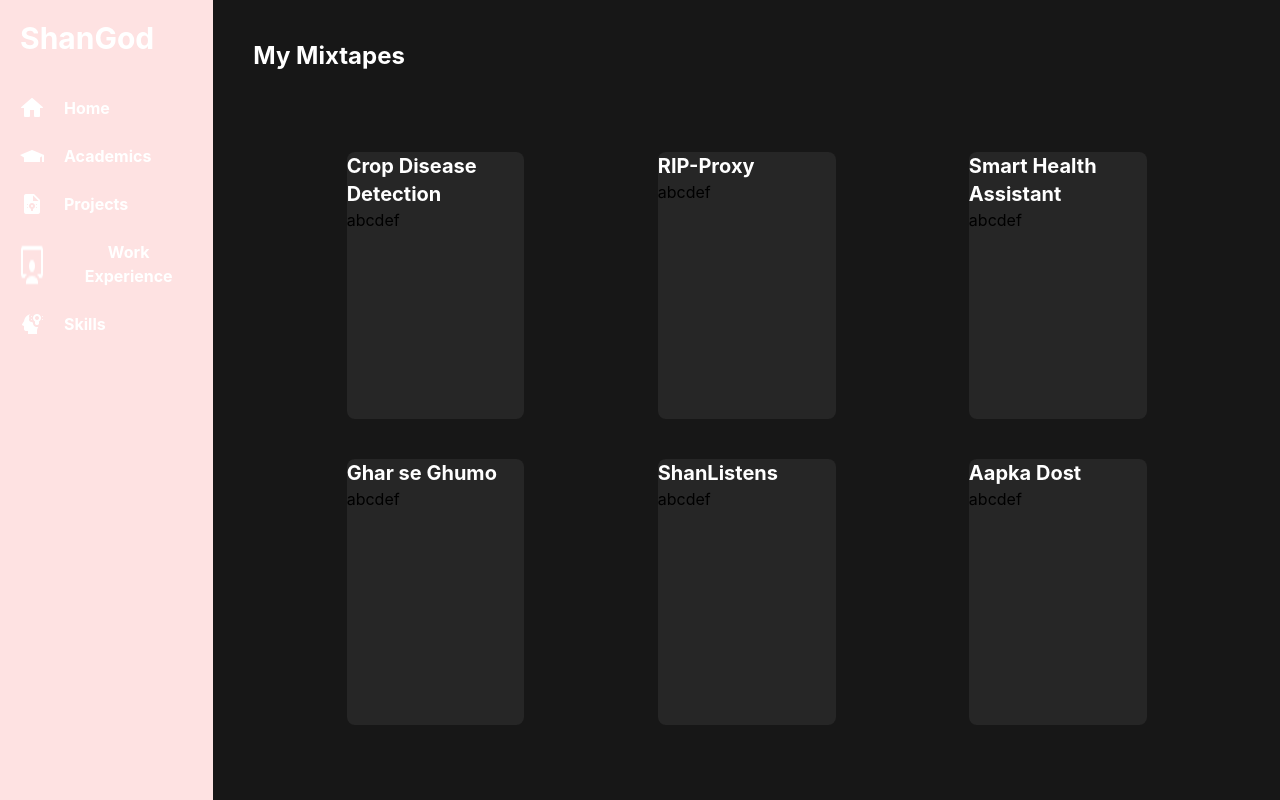
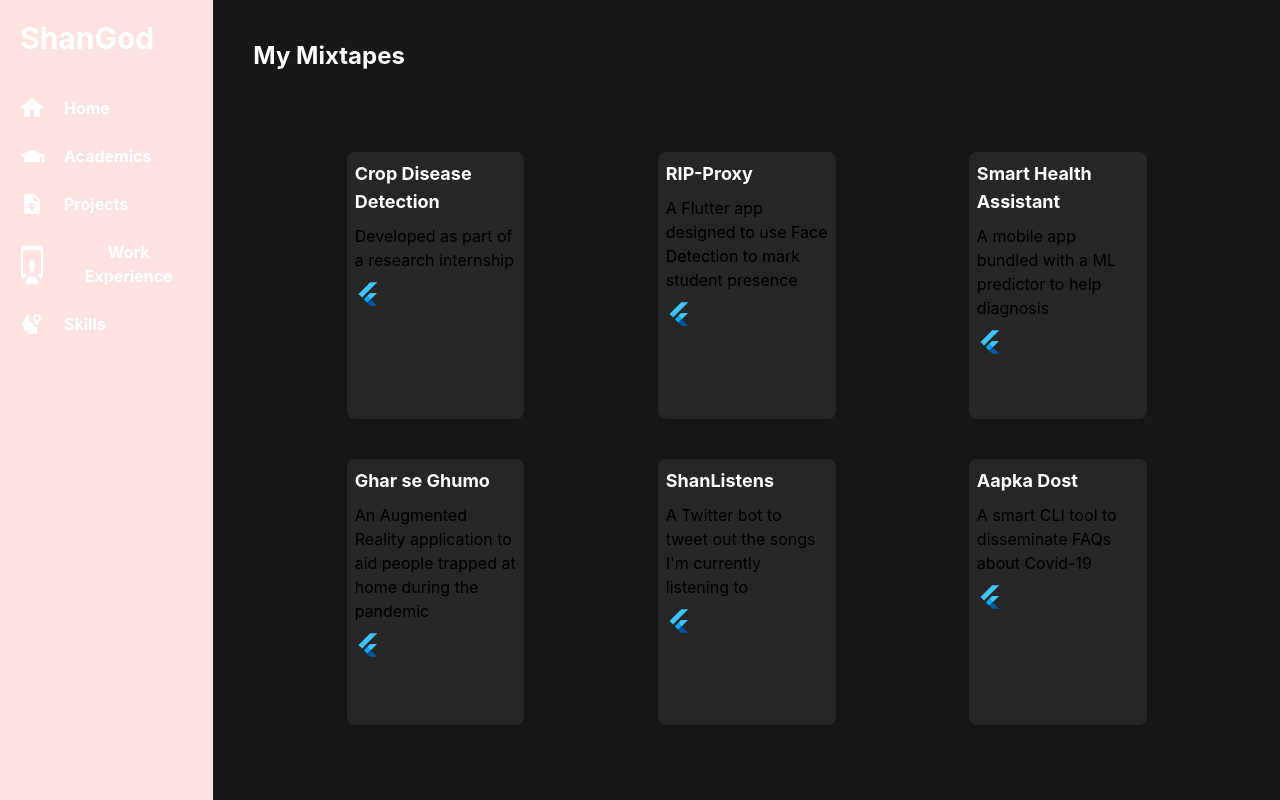
Before and after one commit to shantanugodbole/portfolio, a React (Create React App) app: page / in a window 1280 px wide. Both pictures are taken after a click on the button "Projects". Built offline with nearby package versions, Linux system fonts and the light colour scheme.

Commit message:
projects v2

```diff
--- a/src/components/ProjectTiles.jsx
+++ b/src/components/ProjectTiles.jsx
@@ -1,13 +1,18 @@
 import React from "react";
 
-function ProjectTiles(props){
+function ProjectTiles(props) {
     return (
         <div className="bg-neutral-800 rounded-lg hover:bg-neutral-700 w-1/6">
-            <div className="font-bold text-xl text-white">
-                {props.name}
-            </div>
-            <div>
-                abcdef
+            <div className="py-2 px-2">
+                <div className="font-bold text-lg text-white">
+                    {props.name}
+                </div>
+                <div className="py-2">
+                    {props.description}
+                </div>
+                <div className="">
+                    <img src="flutter.png" alt="icon" className="h-7 w-7"></img>
+                </div>
             </div>
         </div>
     );
--- a/src/components/content/Projects.jsx
+++ b/src/components/content/Projects.jsx
@@ -8,14 +8,14 @@ function Projects() {
                 <p className="text-white">My Mixtapes</p>
             </div>
                 <div className="flex justify-evenly h-1/3">
-                <ProjectTiles name="Crop Disease Detection"></ProjectTiles>
-                <ProjectTiles name="RIP-Proxy"></ProjectTiles>
-                <ProjectTiles name="Smart Health Assistant"></ProjectTiles>
+                <ProjectTiles name="Crop Disease Detection" description="Developed as part of a research internship"></ProjectTiles>
+                <ProjectTiles name="RIP-Proxy" description="A Flutter app designed to use Face Detection to mark student presence"></ProjectTiles>
+                <ProjectTiles name="Smart Health Assistant" description="A mobile app bundled with a ML predictor to help diagnosis"></ProjectTiles>
             </div>
                 <div className="flex justify-evenly h-1/3 mt-10">
-                    <ProjectTiles name="Ghar se Ghumo"></ProjectTiles>
-                    <ProjectTiles name="ShanListens"></ProjectTiles>
-                    <ProjectTiles name="Aapka Dost"></ProjectTiles>
+                    <ProjectTiles name="Ghar se Ghumo" description="An Augmented Reality application to aid people trapped at home during the pandemic"></ProjectTiles>
+                    <ProjectTiles name="ShanListens" description="A Twitter bot to tweet out the songs I'm currently listening to"></ProjectTiles>
+                    <ProjectTiles name="Aapka Dost" description="A smart CLI tool to disseminate FAQs about Covid-19"></ProjectTiles>
                 </div>
 
 
```
Also changed, not shown: public/flutter.png (added).
